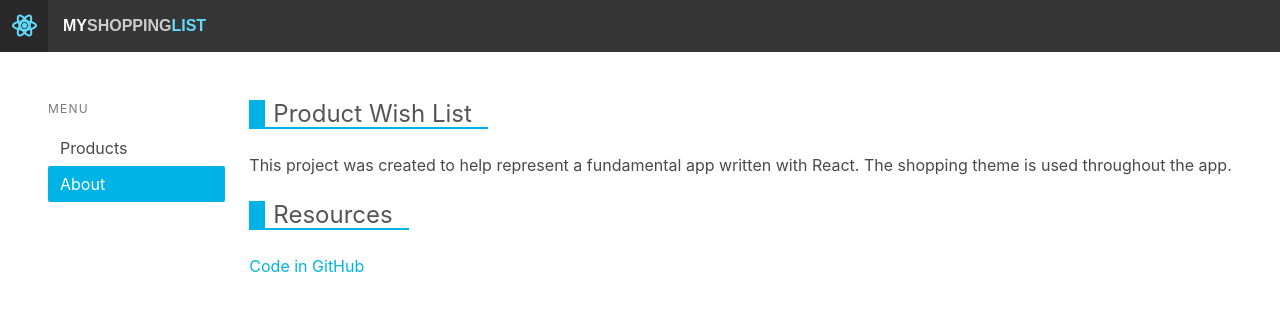
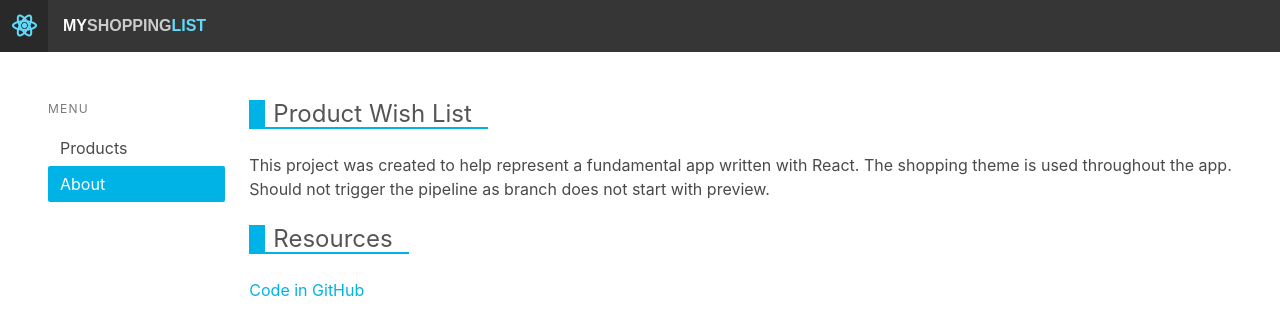
Before and after one commit to VinujaS/my-static-web-app, a React (Create React App) app in the folder react-app/: page /about in a window 1280 px wide. Shown: the top 334 px of the page. Built offline with nearby package versions, Linux system fonts and the light colour scheme.

Commit message:
Update About.js

```diff
--- a/react-app/src/About.js
+++ b/react-app/src/About.js
@@ -7,6 +7,8 @@ const About = () => (
       <p>
         This project was created to help represent a fundamental app written
         with React. The shopping theme is used throughout the app.
+
+        Should not trigger the pipeline as branch does not start with preview.
       </p>
       <br />
       <h2 className="title">Resources</h2>
```
